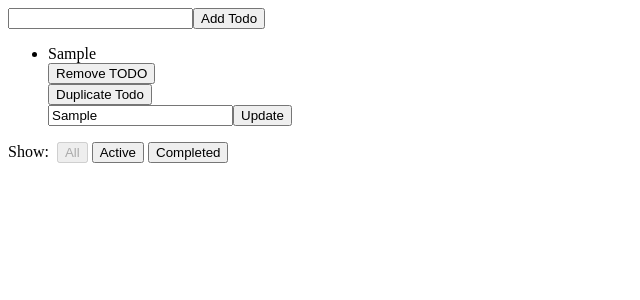
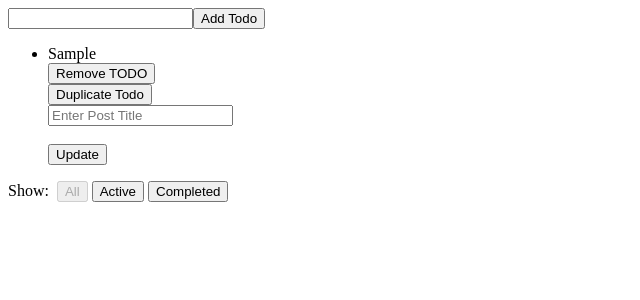
Before and after one commit to alhamfebian/TODO-List-App-With-React-Redux, a React (Create React App) app: page / in a window 1280 px wide. Both pictures are taken after typing "Sample" into the empty fields and a click on the button "Add Todo". Shown: the top 300 px of the page, without its empty margins (0-640 px from the left). Built offline with nearby package versions, Linux system fonts and the light colour scheme.

Commit message:
finished function edit

```diff
--- a/src/actions/index.js
+++ b/src/actions/index.js
@@ -21,10 +21,10 @@ export const VisibilityFilters = {
   SHOW_ACTIVE: 'SHOW_ACTIVE'
 }
 
-export const editTodo = text => {
+export const editTodo = id => {
   return {
     type: 'EDIT_TODO',
-    text
+    id
   }
 };
 
--- a/src/components/Todo.js
+++ b/src/components/Todo.js
@@ -16,7 +16,7 @@ export default class Todo extends React.Component {
           <span>
             <RemoveTodo id={this.props.id}/>
             <DuplicateTodo text={this.props.text}/>
-            <EditTodo text={this.props.text} />
+            <EditTodo id={this.props.id} />
           </span>
         </li>
     )
--- a/src/containers/EditTodo.js
+++ b/src/containers/EditTodo.js
@@ -1,17 +1,26 @@
-import React, {Component} from 'react';
+import React, { Component } from 'react';
 import { connect } from 'react-redux';
-import {editTodo} from '../actions'
 
 
-let EditTodo = ({text, dispatch}) => {
-  return (
-      <div>
-        <input type='text' defaultValue={text} />
-        <button> Update </button>
-      </div>
-  )
+class EditTodo extends Component {
+  handleEdit = (e) => {
+    e.preventDefault();
+    const newTitle = this.getTitle.value;
+    const data = {
+      newTitle
+    }
+    this.props.dispatch({ type: 'UPDATE_TODO', id: this.props.id, data: data })
+  }
+  render() {
+    return (
+        <div>
+          <form onSubmit={this.handleEdit}>
+            <input required type="text" ref={(input) => this.getTitle = input}
+                   defaultValue={this.props.text} placeholder="Enter Post Title" /><br /><br />
+            <button>Update</button>
+          </form>
+        </div>
+    );
+  }
 }
-
-EditTodo = connect() (EditTodo)
-
-export default EditTodo
+export default connect()(EditTodo);
```
